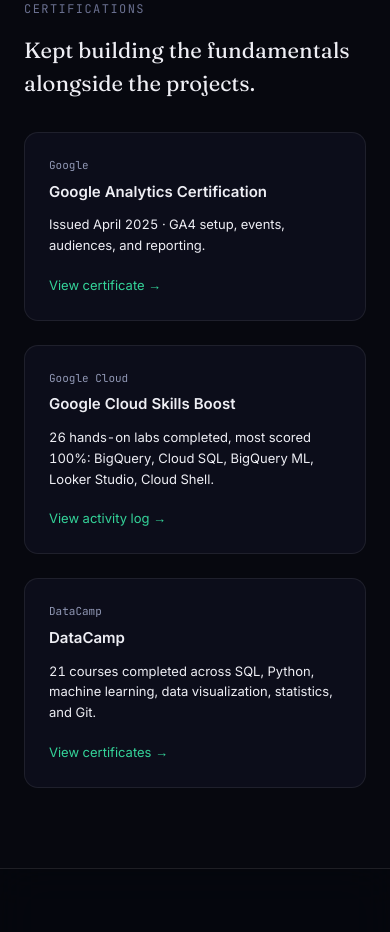
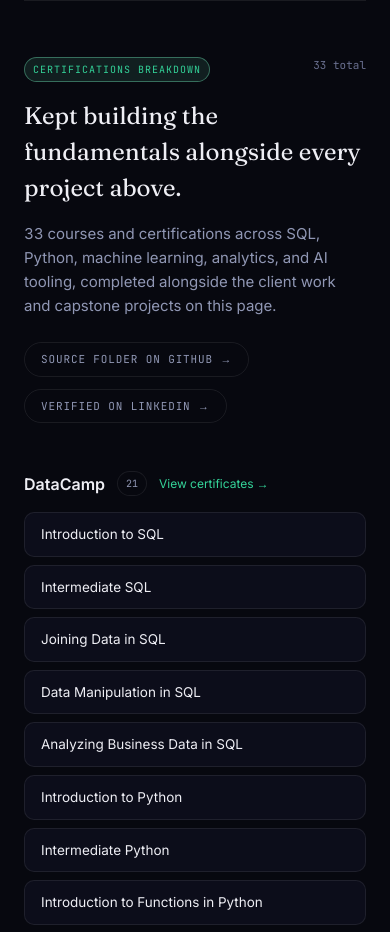
Before and after one commit to divvyesh/Divyesh-3D-Portofolio, a Next.js app: page /work in a window 390 px wide. Shown: the part 9400-10332 px from the top of the page. Built offline with nearby package versions, Linux system fonts and the light colour scheme.

Commit message:
Rebuild Certifications section as a full breakdown: 33 courses grouped by issuer, each as its own text block, with GitHub and LinkedIn source links

```diff
--- a/app/work/page.tsx
+++ b/app/work/page.tsx
@@ -56,27 +56,68 @@
   'blue-horse': <Icon path={<><circle cx="12" cy="12" r="10" /><line x1="2" y1="12" x2="22" y2="12" /><path d="M12 2a15.3 15.3 0 014 10 15.3 15.3 0 01-4 10 15.3 15.3 0 01-4-10 15.3 15.3 0 014-10z" /></>} />,
 }
 
-const CERTIFICATIONS = [
+const GITHUB_CERTS_URL = 'https://github.com/divvyesh/BU-MSBA-2026/tree/main/Certifications'
+const LINKEDIN_CERTS_URL = 'https://www.linkedin.com/in/divyesh-annavarapu/details/certifications/'
+
+const CERT_GROUPS: { issuer: string; proofs?: { label: string; url: string }[]; items: string[] }[] = [
   {
-    name: 'Google Analytics Certification',
-    issuer: 'Google',
-    detail: 'Issued April 2025 · GA4 setup, events, audiences, and reporting.',
-    pdfUrl: '/pdfs/Google_Analytics_Certification.pdf',
-    cta: 'View certificate',
+    issuer: 'DataCamp',
+    proofs: [{ label: 'View certificates', url: '/pdfs/DataCamp_Certifications.pdf' }],
+    items: [
+      'Introduction to SQL',
+      'Intermediate SQL',
+      'Joining Data in SQL',
+      'Data Manipulation in SQL',
+      'Analyzing Business Data in SQL',
+      'Introduction to Python',
+      'Intermediate Python',
+      'Introduction to Functions in Python',
+      'Introduction to Data Science in Python',
+      'Introduction to Statistics in Python',
+      'Statistical Simulation in Python',
+      'Supervised Learning with scikit-learn',
+      'Linear Classifiers in Python',
+      'Machine Learning with Tree-Based Models in Python',
+      'Hyperparameter Tuning in Python',
+      'Introduction to Data Visualization with Matplotlib',
+      'Introduction to Data Visualization with Seaborn',
+      'Interactive Data Visualization with Bokeh',
+      'Introduction to NumPy',
+      'Foundations of Git',
+      'Introduction to GitHub Concepts',
+    ],
   },
   {
-    name: 'Google Cloud Skills Boost',
-    issuer: 'Google Cloud',
-    detail: '26 hands-on labs completed, most scored 100%: BigQuery, Cloud SQL, BigQuery ML, Looker Studio, Cloud Shell.',
-    pdfUrl: '/pdfs/Google_Cloud_Skills_Boost.pdf',
-    cta: 'View activity log',
+    issuer: 'Google',
+    proofs: [
+      { label: 'GA4 certificate', url: '/pdfs/Google_Analytics_Certification.pdf' },
+      { label: 'Cloud Skills Boost activity log', url: '/pdfs/Google_Cloud_Skills_Boost.pdf' },
+    ],
+    items: [
+      'Google Analytics 4 Certification',
+      'Advanced Data Analytics',
+      'Analytics Individual Certification',
+      'AI for Data Analysis',
+      'AI for Content Creation and for Writing and Communication',
+      'AI for Research and Insights',
+      'AI for Brainstorming and Planning',
+    ],
   },
   {
-    name: 'DataCamp',
-    issuer: 'DataCamp',
-    detail: '21 courses completed across SQL, Python, machine learning, data visualization, statistics, and Git.',
-    pdfUrl: '/pdfs/DataCamp_Certifications.pdf',
-    cta: 'View certificates',
+    issuer: 'Anthropic',
+    items: ['Claude 101', 'AI Fluency Framework & Foundations'],
+  },
+  {
+    issuer: "Moody's Analytics",
+    items: ['Applied Excel for Business Analytics'],
+  },
+  {
+    issuer: 'CalArts',
+    items: ['Fundamentals of Graphic Design'],
+  },
+  {
+    issuer: 'CFI',
+    items: ['Finance Exchange Essentials'],
   },
 ]
 
@@ -212,37 +253,83 @@
           ))}
         </div>
 
-        {/* Certifications */}
-        <div className="mt-20">
-          <div className="font-mono text-[12px] uppercase tracking-[0.12em] mb-4" style={{ color: 'var(--text-low)' }}>
-            Certifications
+        {/* Certifications — full breakdown, same pattern as a project breakdown */}
+        <div className="mt-20 pt-14" style={{ borderTop: '1px solid var(--line)' }}>
+          <div className="flex items-start justify-between gap-4 mb-4 flex-wrap">
+            <div
+              className="font-mono text-[10px] uppercase tracking-[0.1em] px-2 py-1 rounded-full"
+              style={{ background: 'rgba(110,231,183,0.1)', color: 'var(--accent)', border: '1px solid rgba(110,231,183,0.4)' }}
+            >
+              CERTIFICATIONS BREAKDOWN
+            </div>
+            <span className="font-mono text-[11px]" style={{ color: 'var(--text-low)' }}>33 total</span>
           </div>
-          <h2 className="font-display mb-8" style={{ fontSize: 'clamp(22px, 2.6vw, 30px)', color: 'var(--text-hi)', fontWeight: 400 }}>
-            Kept building the fundamentals alongside the projects.
+          <h2 className="font-display mb-4" style={{ fontSize: 'clamp(24px, 3vw, 34px)', color: 'var(--text-hi)', fontWeight: 400 }}>
+            Kept building the fundamentals alongside every project above.
           </h2>
-          <div className="grid gap-6" style={{ gridTemplateColumns: 'repeat(auto-fill, minmax(280px, 1fr))' }}>
-            {CERTIFICATIONS.map(cert => (
-              <a
-                key={cert.name}
-                href={cert.pdfUrl}
-                target="_blank"
-                rel="noopener noreferrer"
-                className="block p-6 rounded-[14px] transition-all duration-200"
-                style={{ background: 'var(--bg-1)', border: '1px solid var(--line)' }}
-                onMouseEnter={e => {
-                  ;(e.currentTarget as HTMLElement).style.borderColor = 'rgba(110,231,183,0.3)'
-                  ;(e.currentTarget as HTMLElement).style.transform = 'translateY(-2px)'
-                }}
-                onMouseLeave={e => {
-                  ;(e.currentTarget as HTMLElement).style.borderColor = 'var(--line)'
-                  ;(e.currentTarget as HTMLElement).style.transform = ''
-                }}
-              >
-                <div className="font-mono text-[11px] mb-2" style={{ color: 'var(--text-mid)' }}>{cert.issuer}</div>
-                <h3 className="font-body font-semibold text-[15px] leading-snug mb-3" style={{ color: 'var(--text-hi)' }}>{cert.name}</h3>
-                <p className="font-body text-[13px] leading-[1.6] mb-4" style={{ color: 'var(--text-hi)' }}>{cert.detail}</p>
-                <span className="font-body text-[13px]" style={{ color: 'var(--accent)' }}>{cert.cta} →</span>
-              </a>
+          <p className="font-body text-[15px] leading-[1.6] max-w-[62ch] mb-6" style={{ color: 'var(--text-mid)' }}>
+            33 courses and certifications across SQL, Python, machine learning, analytics, and AI tooling, completed alongside the client work and capstone projects on this page.
+          </p>
+
+          <div className="flex flex-wrap gap-3 mb-12">
+            <a
+              href={GITHUB_CERTS_URL}
+              target="_blank"
+              rel="noopener noreferrer"
+              className="font-mono text-[11px] uppercase tracking-[0.08em] px-4 py-2 rounded-full border"
+              style={{ borderColor: 'var(--line)', color: 'var(--text-mid)' }}
+            >
+              Source folder on GitHub →
+            </a>
+            <a
+              href={LINKEDIN_CERTS_URL}
+              target="_blank"
+              rel="noopener noreferrer"
+              className="font-mono text-[11px] uppercase tracking-[0.08em] px-4 py-2 rounded-full border"
+              style={{ borderColor: 'var(--line)', color: 'var(--text-mid)' }}
+            >
+              Verified on LinkedIn →
+            </a>
+          </div>
+
+          <div className="space-y-10">
+            {CERT_GROUPS.map(group => (
+              <div key={group.issuer}>
+                <div className="flex items-center gap-3 mb-4 flex-wrap">
+                  <h3 className="font-body font-semibold text-[16px]" style={{ color: 'var(--text-hi)' }}>
+                    {group.issuer}
+                  </h3>
+                  <span
+                    className="font-mono text-[10px] px-2 py-1 rounded-full"
+                    style={{ background: 'var(--bg-0)', border: '1px solid var(--line)', color: 'var(--text-mid)' }}
+                  >
+                    {group.items.length}
+                  </span>
+                  {group.proofs?.map(proof => (
+                    <a
+                      key={proof.url}
+                      href={proof.url}
+                      target="_blank"
+                      rel="noopener noreferrer"
+                      className="font-body text-[12px]"
+                      style={{ color: 'var(--accent)' }}
+                    >
+                      {proof.label} →
+                    </a>
+                  ))}
+                </div>
+                <div className="grid gap-2" style={{ gridTemplateColumns: 'repeat(auto-fill, minmax(260px, 1fr))' }}>
+                  {group.items.map(item => (
+                    <div
+                      key={item}
+                      className="font-body text-[13.5px] leading-snug px-4 py-3 rounded-[10px]"
+                      style={{ background: 'var(--bg-1)', border: '1px solid var(--line)', color: 'var(--text-hi)' }}
+                    >
+                      {item}
+                    </div>
+                  ))}
+                </div>
+              </div>
             ))}
           </div>
         </div>
```
